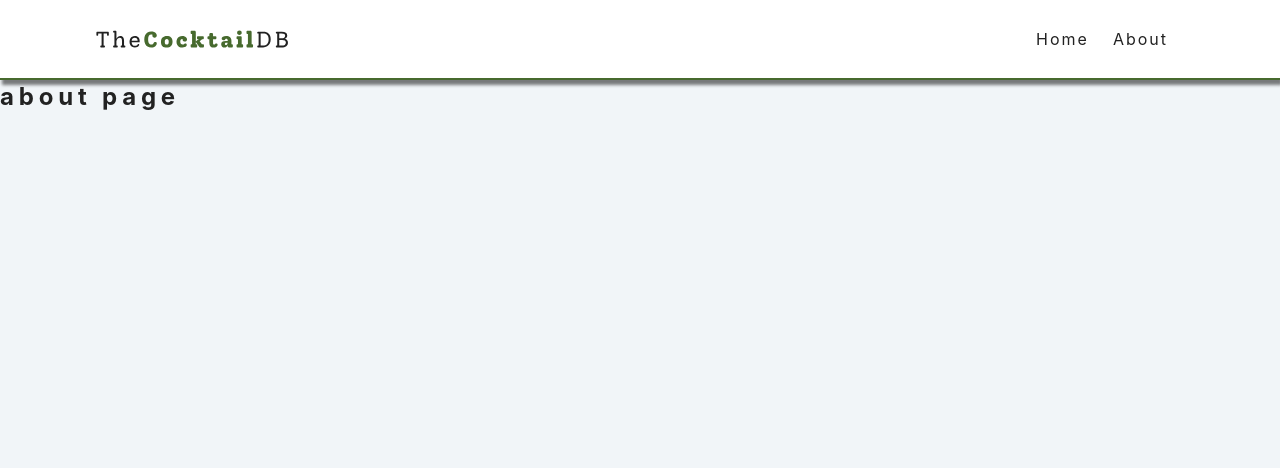
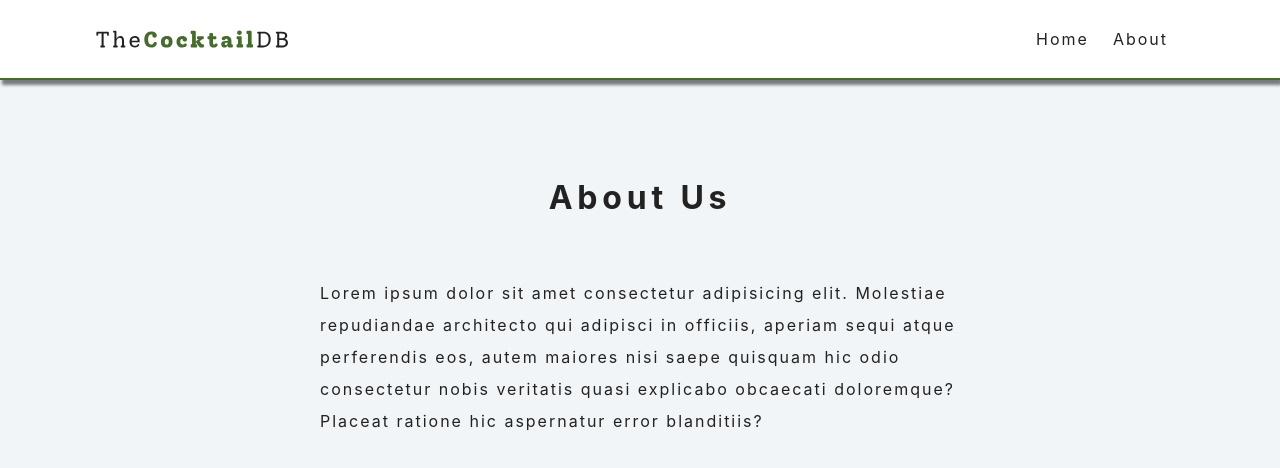
Before and after one commit to anamarijakukulj/practiceJS, a React (Create React App) app in the folder LearnReact/cocktail-project/: page /about in a window 1280 px wide. Shown: the top 468 px of the page. Built offline with nearby package versions, Linux system fonts and the light colour scheme; no server answers.

Commit message:
Add lorem

```diff
--- a/LearnReact/cocktail-project/src/pages/About.js
+++ b/LearnReact/cocktail-project/src/pages/About.js
@@ -2,9 +2,16 @@ import React from 'react';
 
 const About = () => {
   return (
-    <div>
-      <h2>about page</h2>
-    </div>
+    <section className='section about-section'>
+      <h1 className='section-title'>about us</h1>
+      <p>
+        Lorem ipsum dolor sit amet consectetur adipisicing elit. Molestiae
+        repudiandae architecto qui adipisci in officiis, aperiam sequi atque
+        perferendis eos, autem maiores nisi saepe quisquam hic odio consectetur
+        nobis veritatis quasi explicabo obcaecati doloremque? Placeat ratione
+        hic aspernatur error blanditiis?
+      </p>
+    </section>
   );
 };
 
```
